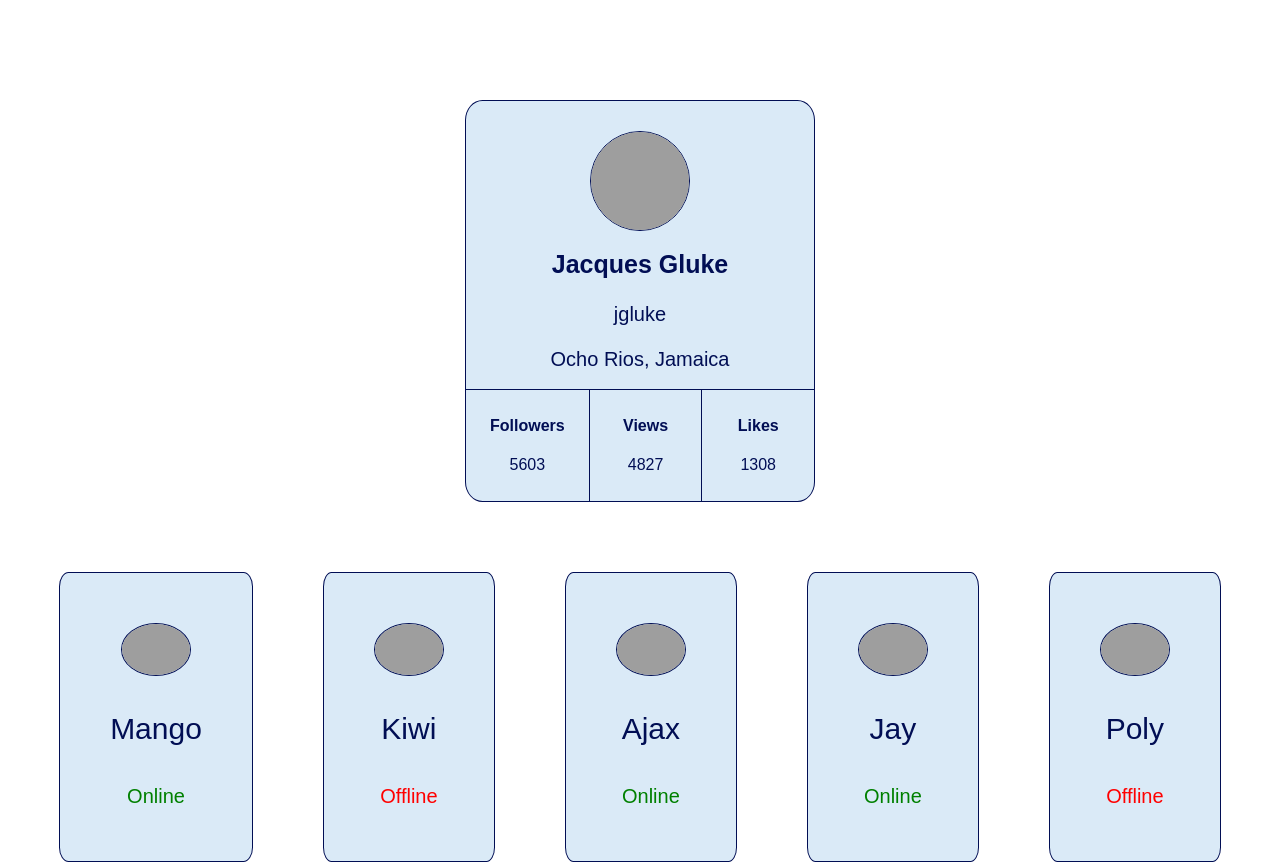
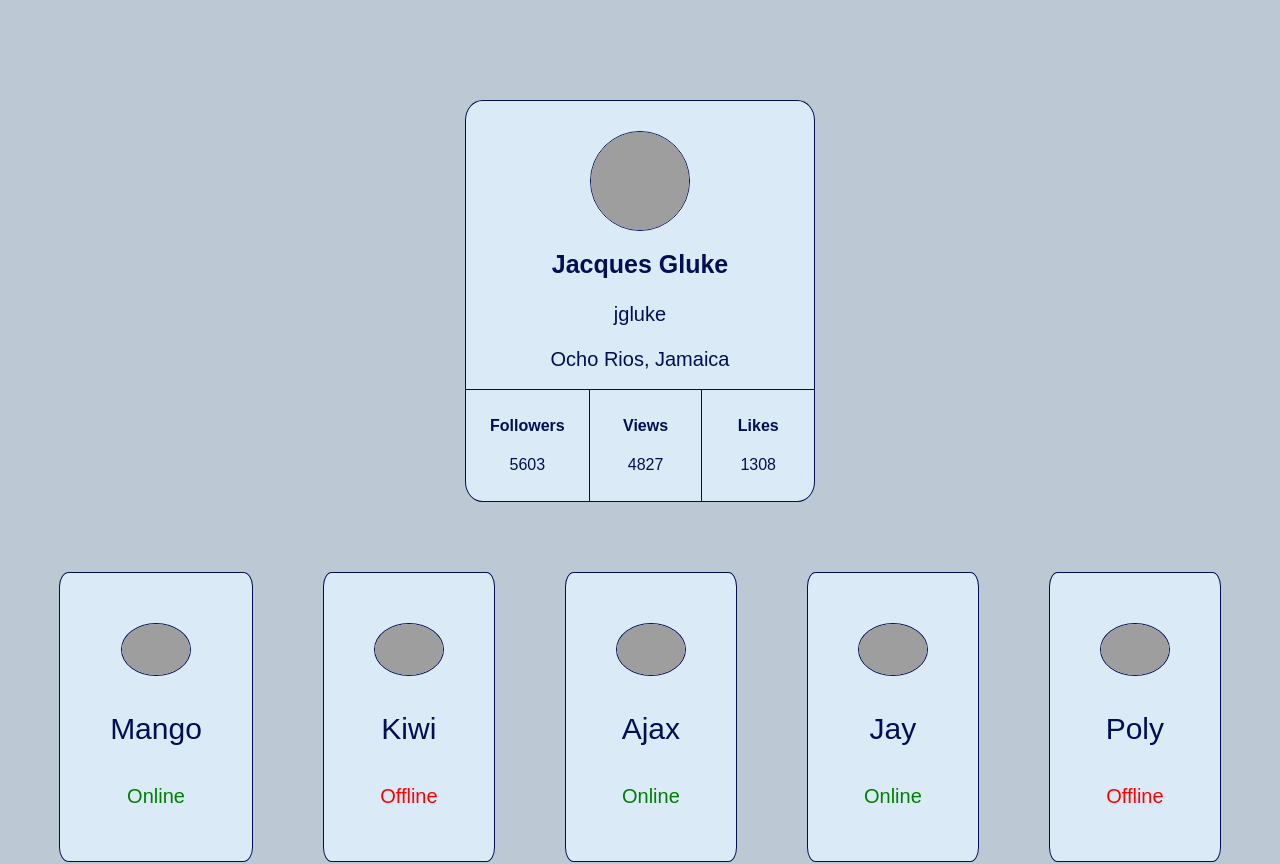
Before and after one commit to KaterynaKocheharova/goit-react-hw-01, a React (Vite) app: page / in a window 1280 px wide. Shown: the top 864 px of the page. Built offline with nearby package versions, Linux system fonts and the light colour scheme; grey boxes are pictures that could not be loaded.

Commit message:
change general bg-color

```diff
--- a/src/index.css
+++ b/src/index.css
@@ -1,6 +1,7 @@
 :root {
   font-family: Inter, system-ui, Avenir, Helvetica, Arial, sans-serif;
   line-height: 1.5;
+  background-color: #bcc9d4;
   --main-font-color: #010e54;
   --main-bg-color: #daeaf7;
   --main-border: 1px solid #010e54;
```
